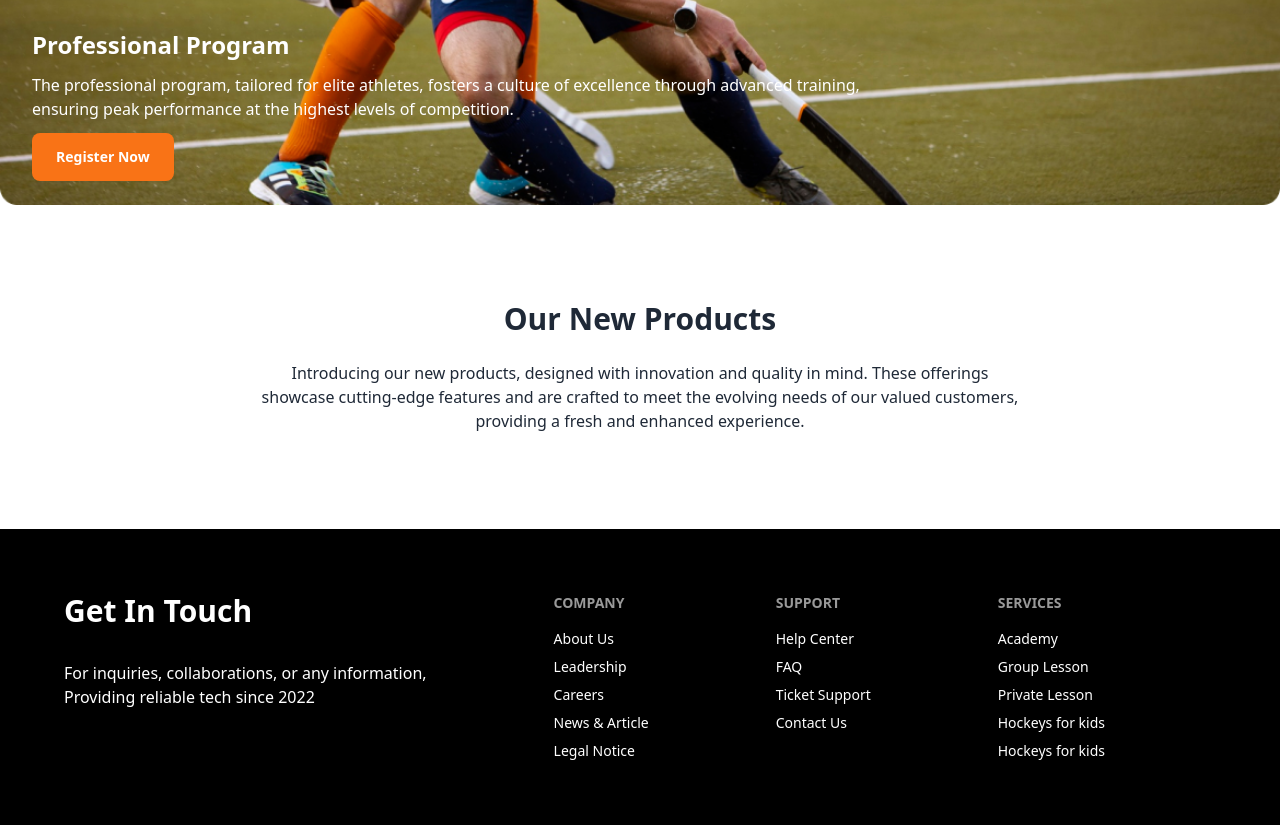
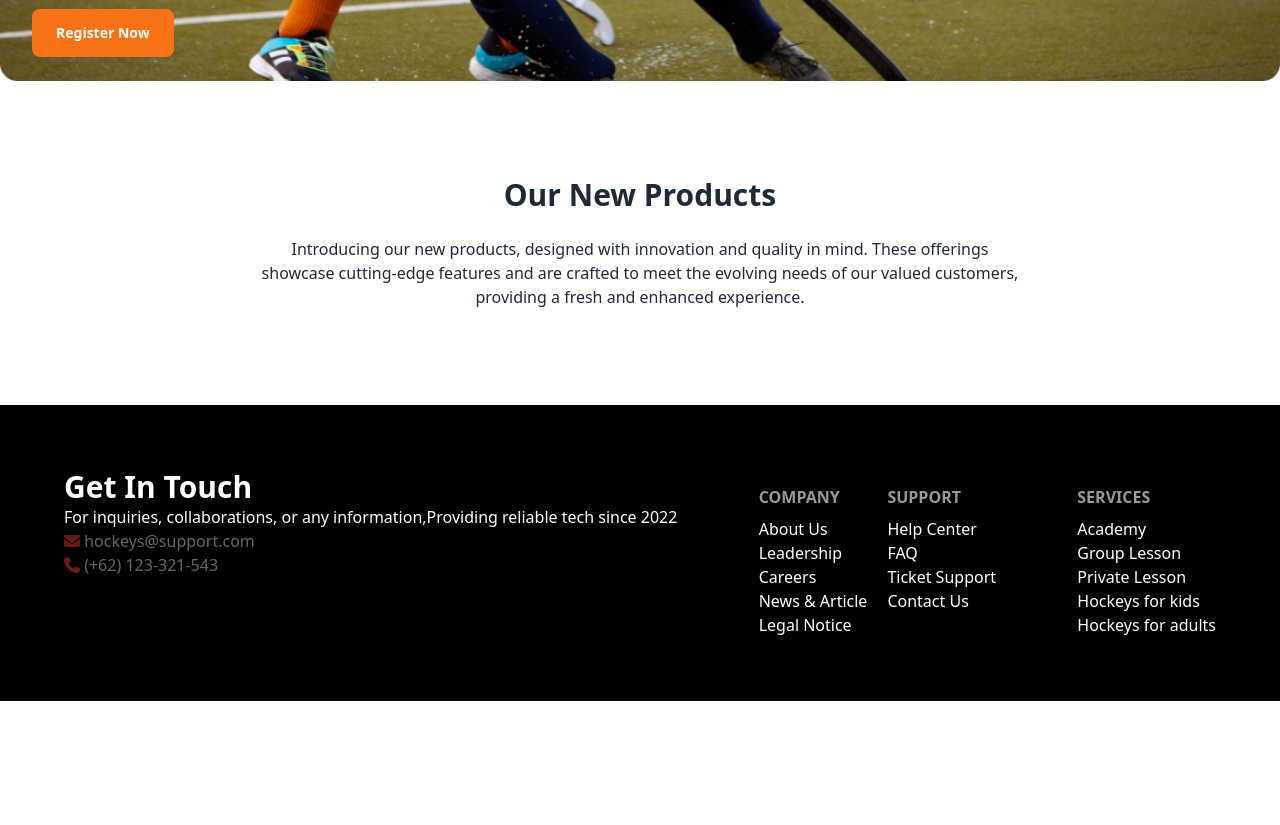
Before and after one commit to fah45/hockye-s-Assignment-3, a plain HTML site: page index.html in a window 1280 px wide. Shown: the part 2300-3125 px from the top of the page. After the commit the page ends 3001 px from the top, so only its background shows below. Drawn offline with nearby package versions, Linux system fonts and the light colour scheme.

Commit message:
footer resolved

```diff
--- a/index.html
+++ b/index.html
@@ -1,5 +1,6 @@
 <!DOCTYPE html>
 <html lang="en" data-theme="light">
+
 <head>
     <meta charset="UTF-8">
     <meta name="viewport" content="width=device-width, initial-scale=1.0">
@@ -9,7 +10,8 @@
     <!-- Google Font Poppins -->
     <link rel="preconnect" href="https://fonts.googleapis.com">
     <link rel="preconnect" href="https://fonts.gstatic.com" crossorigin>
-    <link href="https://fonts.googleapis.com/css2?family=Poppins:wght@400;500;600;700;800&display=swap" rel="stylesheet">
+    <link href="https://fonts.googleapis.com/css2?family=Poppins:wght@400;500;600;700;800&display=swap"
+        rel="stylesheet">
     <!-- font awesome -->
     <script src="https://kit.fontawesome.com/2d289463e9.js" crossorigin="anonymous"></script>
     <!-- tailwind script -->
@@ -26,20 +28,26 @@
     </script>
     <!-- style class -->
     <style>
-        .font-poppins{
+        .font-poppins {
             font-family: 'Poppins', sans-serif;
         }
     </style>
 </head>
+
 <body>
     <div>
         <div class="navbar bg-base-100">
             <div class="navbar-start">
                 <div class="dropdown">
                     <div tabindex="0" role="button" class="btn btn-ghost lg:hidden">
-                  <svg xmlns="http://www.w3.org/2000/svg" class="h-5 w-5" fill="none" viewBox="0 0 24 24" stroke="currentColor"><path stroke-linecap="round" stroke-linejoin="round" stroke-width="2" d="M4 6h16M4 12h8m-8 6h16" /></svg>
+                        <svg xmlns="http://www.w3.org/2000/svg" class="h-5 w-5" fill="none" viewBox="0 0 24 24"
+                            stroke="currentColor">
+                            <path stroke-linecap="round" stroke-linejoin="round" stroke-width="2"
+                                d="M4 6h16M4 12h8m-8 6h16" />
+                        </svg>
                     </div>
-                <ul tabindex="0" class="menu menu-sm dropdown-content mt-3 z-[1] p-2 shadow bg-base-100 rounded-box w-52">
+                    <ul tabindex="0"
+                        class="menu menu-sm dropdown-content mt-3 z-[1] p-2 shadow bg-base-100 rounded-box w-52">
                         <li><a>Home</a></li>
                         <li><a>About</a></li>
                         <li><a>Pages</a></li>
@@ -110,32 +118,39 @@
     <!-- Professional Hockeys Club -->
     <section class="my-24">
         <div class="text-center">
-            <h3 class="text-3xl font-extrabold mb-6">Professional Hockeys Club</h3>
-            <p class="mb-12 lg:max-w-3xl mx-auto">The professional hockey club,known for its fierce competitiveness,boasts a rich history of championships and a dedicated fan base. excellence with hockey.</p>
+            <h3 class="text-4xl font-extrabold mb-6">Professional Hockeys Club</h3>
+            <p class="mb-12 lg:max-w-3xl mx-auto">The professional hockey club,known for its fierce
+                competitiveness,boasts a rich history of championships and a dedicated fan base. excellence with hockey.
+            </p>
         </div>
         <div class="grid lg:grid-cols-4 sm:grid-cols-1 gap-0 ">
             <div class="card flex justify-center items-center">
                 <div class="radial-progress text-primary text-red-500" style="--value:87;" role="progressbar">87%</div>
-                <h3 class="text-3xl font-extrabold mb-6">Prayer Facility</h3>
-                    <p class="mb-12 lg:max-w-3xl mx-auto">Our prayer facility provides a serene space for spiritual<br>reflection and communal worship.
+                <h3 class="text-3xl text-center lg:text-xl font-semibold">Prayer Facility</h3>
+                <p class="text-center lg:text-base w-250px text-[#1313899]">prayer facility provides a serene space.</p>
+            </div>
+            <div class="card flex justify-center items-center">
+                <div class="radial-progress text-primary  text-green-500" style="--value:95;" role="progressbar">95%
+                </div>
+                <h3 class="text-3xl text-center lg:text-xl font-semibold">Experienced Coach</h3>
+                <p class="text-center lg:text-base w-250px text-[#1313899]">An experienced coach,blending expertise with
+                    mentorship.
                 </p>
             </div>
             <div class="card flex justify-center items-center">
-                <div class="radial-progress text-primary  text-green-500" style="--value:95;" role="progressbar">95%</div>
-                <h3 class="text-3xl font-extrabold mb-6">Experienced Coach</h3>
-                <p class="mb-12 lg:max-w-3xl mx-auto">An experienced coach, blending expertise with mentorship<br>culture of excellence in the pursuit of success.
+                <div class="radial-progress text-primary  text-yellow-600" style="--value:90;" role="progressbar">90%
+                </div>
+                <h3 class="text-3xl text-center lg:text-xl font-semibold">Senior Player</h3>
+                <p class="text-center lg:text-base w-250px text-[#1313899]">A senior player,embodying a wealth of
+                    experience.
                 </p>
             </div>
             <div class="card flex justify-center items-center">
-                <div class="radial-progress text-primary  text-yellow-600" style="--value:90;" role="progressbar">90%</div>
-                <h3  class="text-3xl font-extrabold mb-6">Senior Player</h3>
-                    <p class="mb-12 lg:max-w-3xl mx-auto">A senior player, embodying a wealth of experience<br>contributing a seasoned presence to the team's dynamics.
-                    </p>
+                <div class="radial-progress text-primary  text-blue-600" style="--value:80;" role="progressbar">80%
                 </div>
-            <div class="card flex justify-center items-center">
-                <div class="radial-progress text-primary  text-blue-600" style="--value:80;" role="progressbar">80%</div>
-                <h3  class="text-3xl font-extrabold mb-6">Training Ground</h3>
-                    <p class="mb-12 lg:max-w-3xl mx-auto">Our training ground, a meticulously crafted space<br>shaping athletes and honing skills for success on the field.
+                <h3 class="text-3xl text-center lg:text-xl font-semibold">Training Ground</h3>
+                <p class="text-center lg:text-base w-250px text-[#1313899]">Our training ground,a meticulously crafted
+                    space
                 </p>
             </div>
         </div>
@@ -145,7 +160,9 @@
     <section class="my-24">
         <div class="text-center">
             <h3 class="text-3xl font-extrabold mb-6">Program Sections</h3>
-            <p class="mb-12 lg:max-w-3xl mx-auto">Program sections are structured segments within a larger framework, each serving a distinct purpose. These components streamline organization and enhance efficiency by focusing on specific tasks, ensuring a cohesive and well-organized program design.</p>
+            <p class="mb-12 lg:max-w-3xl mx-auto">Program sections are structured segments within a larger framework,
+                each serving a distinct purpose. These components streamline organization and enhance efficiency by
+                focusing on specific tasks, ensuring a cohesive and well-organized program design.</p>
         </div>
         <div class="grid grid-cols-1 lg:grid-cols-2 gap-4">
             <div class="relative ">
@@ -153,8 +170,11 @@
 
                 <div class="absolute text-white w-full space-y-3 -translate-y-44 translate-x-8">
                     <h2 class="text-2xl font-bold mb-1">Junior Program</h2>
-                    <p class="text-sm lg:text-base">Our junior program provides a nurturing environment where young talents flourish,,<br> combining skill development with a passion for the sport, laying the foundation for future success.</p>
-                    <button class="btn bg-orange-500 text-white font-bold px-5 lg:px-6 border-none">Register Now</button>
+                    <p class="text-sm lg:text-base">Our junior program provides a nurturing environment where young
+                        talents flourish,,<br> combining skill development with a passion for the sport, laying the
+                        foundation for future success.</p>
+                    <button class="btn bg-orange-500 text-white font-bold px-5 lg:px-6 border-none">Register
+                        Now</button>
                 </div>
 
             </div>
@@ -163,8 +183,10 @@
 
                 <div class="absolute text-white w-full space-y-3 -translate-y-44 translate-x-8">
                     <h2 class="text-2xl font-bold mb-1">Teenager Program</h2>
-                    <p class="text-sm lg:text-base">Our teenager program offers a dynamic platform character development to empower young athletes<br> during a pivotal stage of their sporting journey.</p>
-                    <button class="btn bg-orange-500 text-white font-bold px-5 lg:px-6 border-none">Register Now</button>
+                    <p class="text-sm lg:text-base">Our teenager program offers a dynamic platform character development
+                        to empower young athletes<br> during a pivotal stage of their sporting journey.</p>
+                    <button class="btn bg-orange-500 text-white font-bold px-5 lg:px-6 border-none">Register
+                        Now</button>
                 </div>
 
             </div>
@@ -173,8 +195,11 @@
 
                 <div class="absolute text-white w-full space-y-3 -translate-y-44 translate-x-8">
                     <h2 class="text-2xl font-bold mb-1">Professional Program</h2>
-                    <p class="text-sm lg:text-base">The professional program, tailored for elite athletes, fosters a culture of excellence through advanced training,<br>ensuring peak performance at the highest levels of competition.</p>
-                    <button class="btn bg-orange-500 text-white font-bold px-5 lg:px-6 border-none">Register Now</button>
+                    <p class="text-sm lg:text-base">The professional program, tailored for elite athletes, fosters a
+                        culture of excellence through advanced training,<br>ensuring peak performance at the highest
+                        levels of competition.</p>
+                    <button class="btn bg-orange-500 text-white font-bold px-5 lg:px-6 border-none">Register
+                        Now</button>
                 </div>
 
             </div>
@@ -185,42 +210,65 @@
     <section class="my-24">
         <div class="text-center w-8/12 my-4 mx-auto">
             <h3 class="text-3xl font-extrabold mb-6">Our New Products</h3>
-            <p class="mb-12 lg:max-w-3xl mx-auto">Introducing our new products, designed with innovation and quality in mind. These offerings showcase cutting-edge features and are crafted to meet the evolving needs of our valued customers, providing a fresh and enhanced experience.</p>
+            <p class="mb-12 lg:max-w-3xl mx-auto">Introducing our new products, designed with innovation and quality in
+                mind. These offerings showcase cutting-edge features and are crafted to meet the evolving needs of our
+                valued customers, providing a fresh and enhanced experience.</p>
         </div>
 
 
     </section>
 
 </main>
-<footer class="footer flex-col lg:flex-row lg:p-16 p-10 bg-black text-white mt-16">
-    <aside>
-        <h3 class="text-3xl font-extrabold mb-6">Get In Touch</h3>
-        <p class="text-sm lg:text-base">For inquiries, collaborations, or any information,<br>Providing reliable tech since 2022</p>
+<!-- footer start -->
+<footer class="lg:p-16 p-10 bg-black text-white mt-16 text-center lg:text-left">
+    <!-- Container -->
+    <div class="container mx-auto flex-row lg:flex justify-center lg:justify-between space-y-4 lg:spacey-0">
+        <!-- Left -->
+        <div class="text-center">
+            <h1 class="text-3xl font-extrabold text-center lg:text-left">Get In Touch</h1>
+            <p>For inquiries, collaborations,
+                or any information,Providing reliable tech since 2022</p>
+            <div class="">
+                <p class="text-sm lg:text-base lg:text-left opacity-40 font-medium"><span><i
+                            class="fa-solid fa-envelope text-[#FF4240]"></i></span> hockeys@support.com</p>
+            </div>
+            <div class="">
+                <p class="text-sm lg:text-base lg:text-left opacity-40 font-medium"><span><i
+                            class="fa-solid fa-phone text-[#FF4240]"></i></span> (+62) 123-321-543</p>
+            </div>
+        </div>
+        <!-- Center -->
+        <div class="flex gap-5 justify-center">
+            <div class="flex-row">
+                <header class="footer-title">Company</header>
+                <div><a class="link link-hover">About Us</a></div>
+                <div><a class="link link-hover">Leadership</a></div>
+                <div><a class="link link-hover">Careers</a></div>
+                <div><a class="link link-hover">News & Article</a></div>
+                <div><a class="link link-hover">Legal Notice</a></div>
+            </div>
+            <div>
+                <div class="flex-row justify-center items-center">
+                    <header class="footer-title">Support</header>
+                    <div><a class="link link-hover">Help Center</a></div>
+                    <div><a class="link link-hover">FAQ</a></div>
+                    <div><a class="link link-hover">Ticket Support</a></div>
+                    <div><a class="link link-hover">Contact Us</a></div>
+                </div>
+            </div>
 
+        </div>
+        <!-- Right -->
+        <div class="">
+            <header class="footer-title">Services</header>
+            <div><a class="link link-hover">Academy</a></div>
+            <div><a class="link link-hover">Group Lesson</a></div>
+            <div><a class="link link-hover">Private Lesson</a></div>
+            <div><a class="link link-hover">Hockeys for kids</a></div>
+            <div><a class="link link-hover">Hockeys for adults</a></div>
+        </div>
 
-    </aside>
-    <nav>
-      <header class="footer-title">Company</header>
-      <a class="link link-hover">About Us</a>
-      <a class="link link-hover">Leadership</a>
-      <a class="link link-hover">Careers</a>
-      <a class="link link-hover">News & Article</a>
-      <a class="link link-hover">Legal Notice</a>
-    </nav>
-    <nav>
-      <header class="footer-title">Support</header>
-      <a class="link link-hover">Help Center</a>
-      <a class="link link-hover">FAQ</a>
-      <a class="link link-hover">Ticket Support</a>
-      <a class="link link-hover">Contact Us</a>
-    </nav>
-    <nav>
-      <header class="footer-title">Services</header>
-      <a class="link link-hover">Academy</a>
-      <a class="link link-hover">Group Lesson</a>
-      <a class="link link-hover">Private Lesson</a>
-      <a class="link link-hover">Hockeys for kids</a>
-      <a class="link link-hover">Hockeys for kids</a>
-    </nav>
+    </div>
 </footer>
+<!-- footer end -->
 </html>
```
Lines whose indentation alone changed are shown as unchanged.
